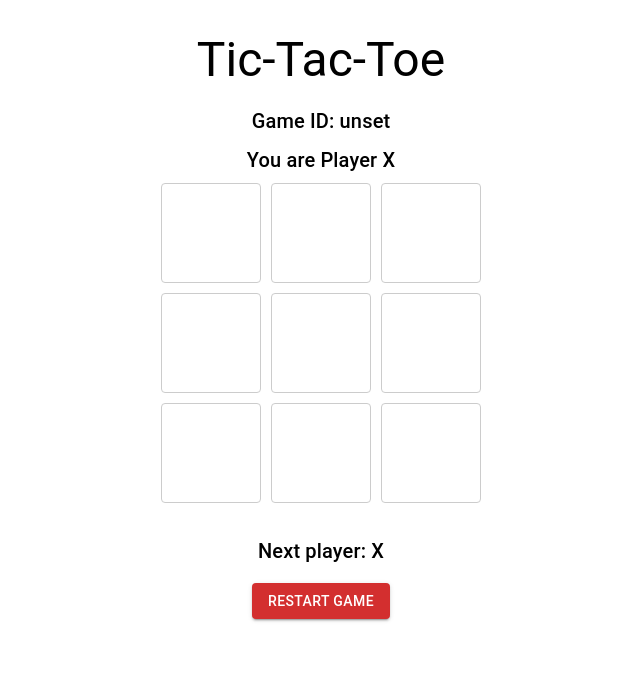
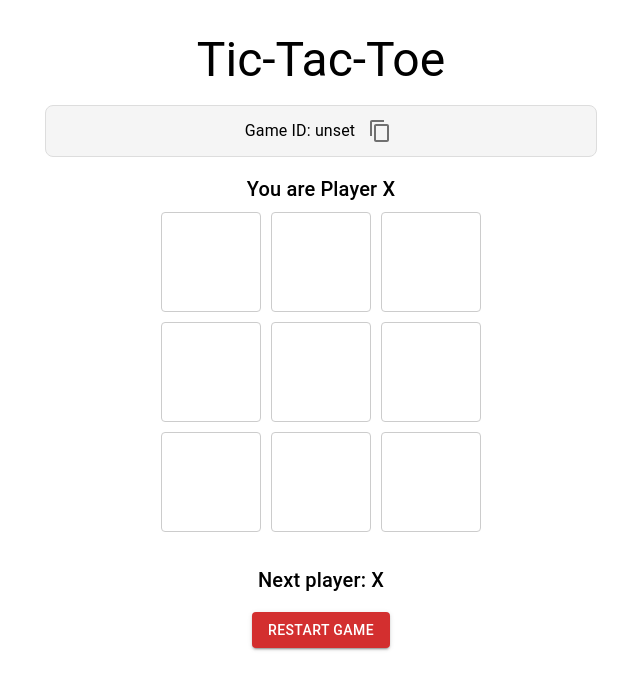
Before and after one commit to sahinmeric/tic-tac-toe, a React (Create React App) app in the folder tic-tac-toe/: page / in a window 1280 px wide. Both pictures are taken after a click on the button "CREATE NEW GAME". Shown: the top 690 px of the page, without its empty margins (319-959 px from the left). Built offline with nearby package versions, Linux system fonts and the light colour scheme; no server answers; the database is empty.

Commit message:
Game Id section improved, added copy content icon to make it easier the copy the content and share

```diff
--- a/tic-tac-toe/src/Game.tsx
+++ b/tic-tac-toe/src/Game.tsx
@@ -1,5 +1,14 @@
 import React, { useEffect, useState } from "react";
-import { Button, Container, TextField, Typography, Box } from "@mui/material";
+import {
+  Button,
+  Container,
+  TextField,
+  Typography,
+  Box,
+  Tooltip,
+  IconButton,
+} from "@mui/material";
+import ContentCopyIcon from "@mui/icons-material/ContentCopy";
 import Board from "./Board";
 import { database } from "./firebaseConfig";
 import { ref, onValue, set, push, get } from "firebase/database";
@@ -26,6 +35,7 @@ const Game: React.FC = () => {
   const [showGameIdInput, setShowGameIdInput] = useState(false);
   const [errorMessage, setErrorMessage] = useState<string | null>(null);
   const [currentPlayer, setCurrentPlayer] = useState<"X" | "O" | null>(null);
+  const [copyTooltipOpen, setCopyTooltipOpen] = useState(false);
 
   useEffect(() => {
     if (gameId) {
@@ -97,6 +107,15 @@ const Game: React.FC = () => {
       setErrorMessage(
         "An error occurred while trying to join the game. Please try again."
       );
+    }
+  };
+
+  const handleCopyGameId = () => {
+    if (gameId) {
+      navigator.clipboard.writeText(gameId).then(() => {
+        setCopyTooltipOpen(true);
+        setTimeout(() => setCopyTooltipOpen(false), 1500);
+      });
     }
   };
 
@@ -211,9 +230,35 @@ const Game: React.FC = () => {
       {gameId && (
         <>
           {(!gameState.playerX || !gameState.playerO) && (
-            <Typography variant="h6" gutterBottom>
-              Game ID: {gameId}
-            </Typography>
+            <Box
+              display="flex"
+              justifyContent="center"
+              alignItems="center"
+              sx={{
+                backgroundColor: "#f5f5f5",
+                border: "1px solid #ddd",
+                borderRadius: "8px",
+                padding: "8px 16px",
+                marginBottom: "16px",
+                fontFamily: "monospace",
+              }}
+            >
+              <Typography variant="body1" sx={{ marginRight: "8px" }}>
+                Game ID: {gameId}
+              </Typography>
+              <Tooltip
+                title="Copied!"
+                open={copyTooltipOpen}
+                onClose={() => setCopyTooltipOpen(false)}
+                disableFocusListener
+                disableHoverListener
+                disableTouchListener
+              >
+                <IconButton size="small" onClick={handleCopyGameId}>
+                  <ContentCopyIcon />
+                </IconButton>
+              </Tooltip>
+            </Box>
           )}
           <Typography variant="h6" gutterBottom>
             {`You are Player ${currentPlayer}`}
```
